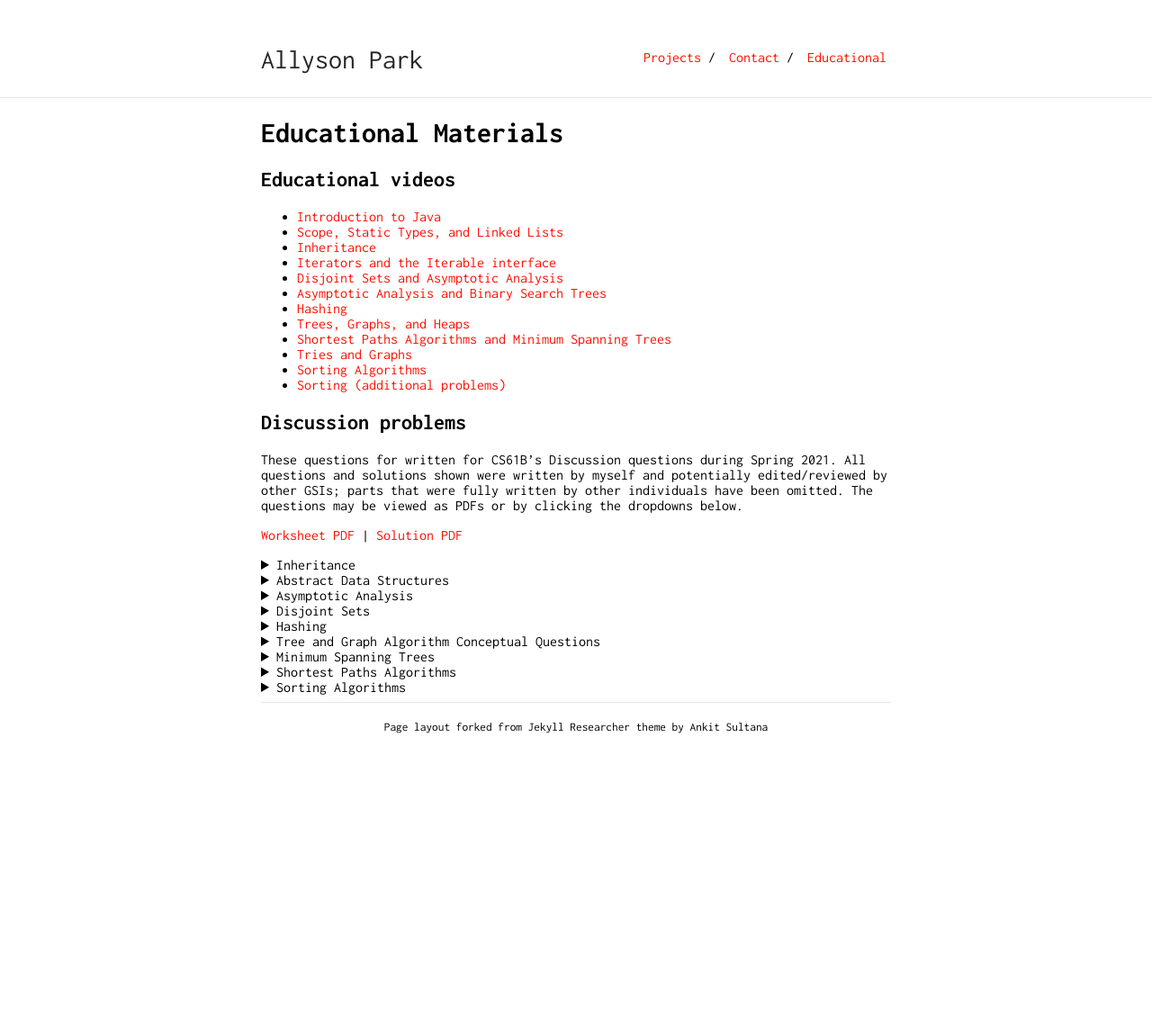
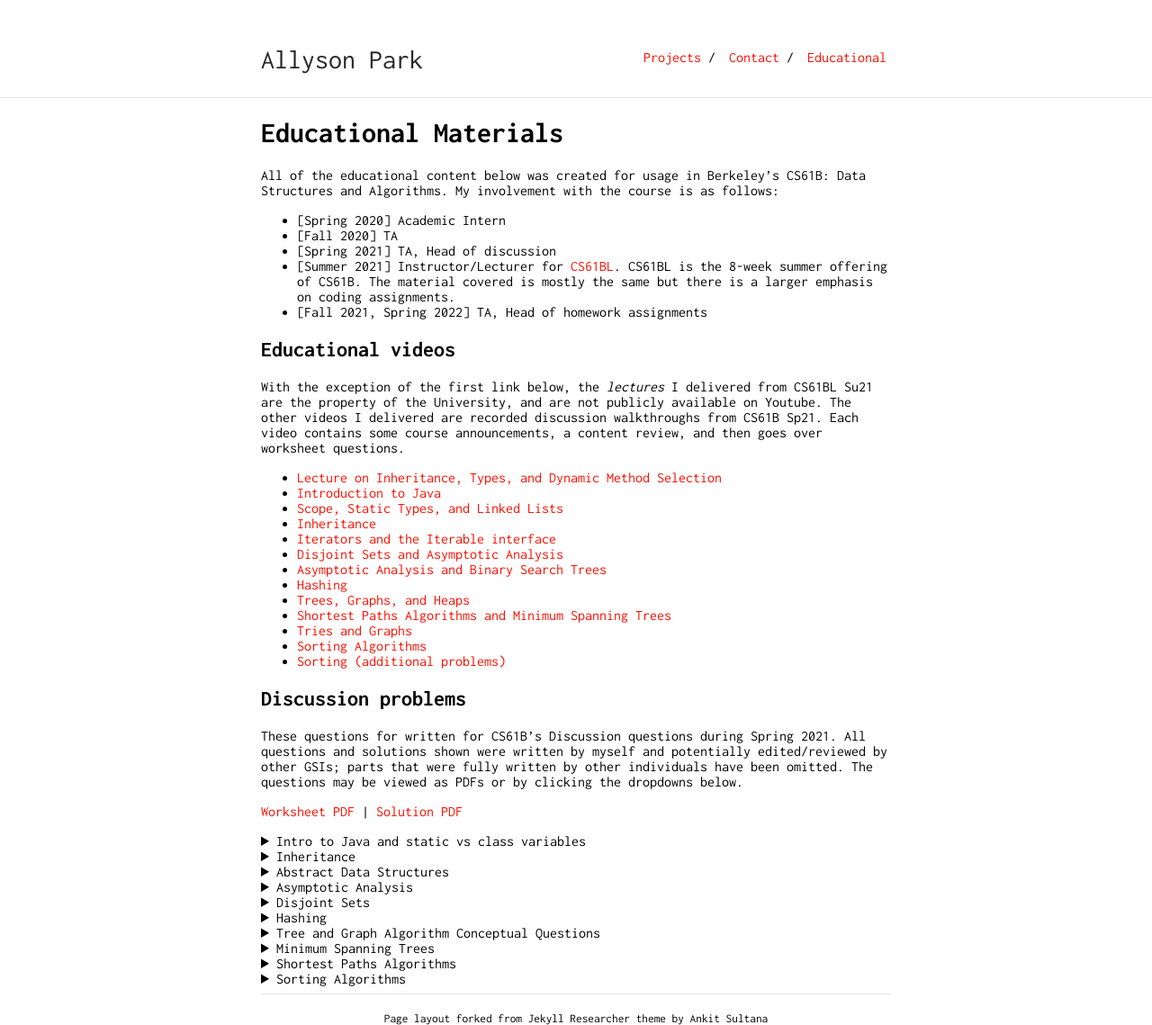
Before and after one commit to allysonpark/allysonpark.github.io, a Jekyll site: the page built from educational.md, in a window 1280 px wide. Shown: the whole page at 90% size. Built offline with Jekyll 4.4.1, drawn with Linux system fonts in a browser that asks for light colours; our own code applies the rules of GitHub Pages for plain Markdown files; before the commit the page ends 900 px from its top, so only the background shows below that.

Commit message:
Finishes educational section, ommitting exams

```diff
--- a/educational.md
+++ b/educational.md
@@ -4,7 +4,17 @@ layout: educational
 
 # Educational Materials
 
+All of the educational content below was created for usage in Berkeley's CS61B: Data Structures and Algorithms. My involvement with the course is as follows:
+- [Spring 2020] Academic Intern
+- [Fall 2020] TA
+- [Spring 2021] TA, Head of discussion
+- [Summer 2021] Instructor/Lecturer for [CS61BL](https://cs61bl.org/su21/). CS61BL is the 8-week summer offering of CS61B. The material covered is mostly the same but there is a larger emphasis on coding assignments.
+- [Fall 2021, Spring 2022] TA, Head of homework assignments
+
 ## Educational videos
+With the exception of the first link below, the _lectures_ I delivered from CS61BL Su21 are the property of the University, and are not publicly available on Youtube. The other videos I delivered are recorded discussion walkthroughs from CS61B Sp21. Each video contains some course announcements, a content review, and then goes over worksheet questions.
+
+* [Lecture on Inheritance, Types, and Dynamic Method Selection](https://www.youtube.com/watch?v=ZS9ejYKKL8U&list=PL102eBoiAo8l1BatYdB0fjfqELIjRlSfp&index=11)
 * [Introduction to Java](https://www.youtube.com/watch?v=COw3Pl1Q-KI&t=50s)
 * [Scope, Static Types, and Linked Lists](https://www.youtube.com/watch?v=oitkXxfpHvM)
 * [Inheritance](https://www.youtube.com/watch?v=myZCf8ChuB8&t=1351s)
@@ -23,6 +33,11 @@ layout: educational
 These questions for written for CS61B's Discussion questions during Spring 2021. All questions and solutions shown were written by myself and potentially edited/reviewed by other GSIs; parts that were fully written by other individuals have been omitted. The questions may be viewed as PDFs or by clicking the dropdowns below.
 
 [Worksheet PDF](educational_materials/Discussion_Questions_Authorship_Compilation.pdf) \| [Solution PDF](educational_materials/Discussion_Questions_Authorship_Compilation_Solutions.pdf)
+
+<details>
+    <summary>Intro to Java and static vs class variables</summary>
+    {% include_relative educational_materials/intro_java.html %}
+</details>
 
 <details>
     <summary>Inheritance</summary>
--- /dev/null
+++ b/educational_materials/intro_java.html
@@ -0,0 +1,50 @@
+<div class="question-area">
+    <h4 class="problem-title">Static Electricity</h4>
+    <p>Use the code below to answer the following questions.</p>
+    {% highlight java %}
+public class Pokemon {
+  public String name;
+  public int level;
+  public static String trainer = "Ash";
+  public static int partySize = 0;
+
+  public Pokemon(String name, int level) {
+    this.name = name;
+    this.level = level;
+    this.partySize += 1;
+  }
+
+  public static void main(String[] args) {
+    Pokemon p = new Pokemon("Pikachu", 17);
+    Pokemon j = new Pokemon("Jolteon", 99);
+    System.out.println("Party size: " + Pokemon.partySize);
+    p.printStats();
+    int level = 18;
+    Pokemon.change(p, level);
+    p.printStats();
+    Pokemon.trainer = "Ash";
+    j.trainer = "Brock";
+    p.printStats();`
+  }
+
+  public static void change(Pokemon poke, int level) {
+    poke.level = level;
+    level = 50;
+    poke = new Pokemon("Voltorb", 1);
+    poke.trainer = "Team Rocket";
+  }
+
+  public void printStats() {
+    System.out.println(name + " " + level + " " + trainer);
+  }
+}
+    {% endhighlight %}
+    <ol type="a">
+        <li>Write what would be printed after the main method is executed.</li>
+        <li>On line 28, we set <b>level</b> equal to <b>50</b>. What <b>level</b> do we
+            mean? An instance variable of the <b>Pokemon</b> class? The local variable
+            containing the parameter to the <b>change</b> method? The local variable in
+            the <b>main</b> method? Something else?</li>
+        <li>If we were to call <b>Pokemon.printStats()</b> at the end of our main method, what would happen?</li>
+    </ol>
+</div>
```
Also changed, not shown: index.md (+3 -3 lines).
